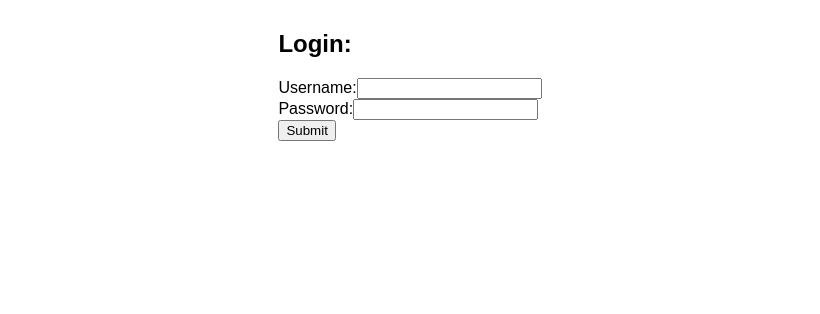
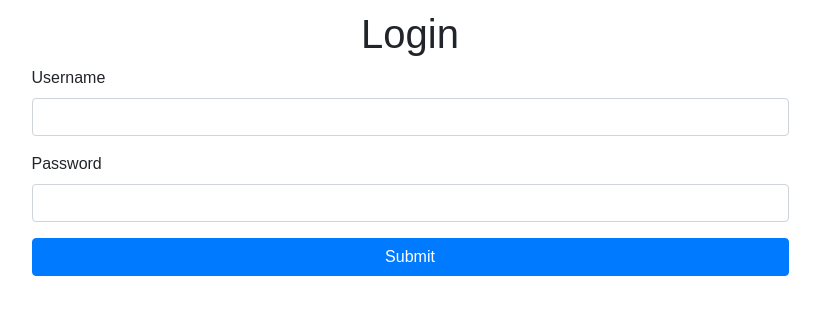
Before and after one commit to ashram92/thevoice, a React (Create React App) app in the folder voice-frontend/: page / in a window 1280 px wide. Shown: the top 314 px of the page, without its empty margins (230-1050 px from the left). Built offline with nearby package versions, Linux system fonts and the light colour scheme.

Commit message:
Add styling to login

```diff
--- a/voice-frontend/public/index.html
+++ b/voice-frontend/public/index.html
@@ -18,13 +18,14 @@
       work correctly both with client-side routing and a non-root public URL.
       Learn how to configure a non-root public URL by running `npm run build`.
     -->
-    <title>The Voice: Portal</title>
+    <link rel="stylesheet" href="https://maxcdn.bootstrapcdn.com/bootstrap/4.0.0-beta.2/css/bootstrap.min.css" integrity="sha384-PsH8R72JQ3SOdhVi3uxftmaW6Vc51MKb0q5P2rRUpPvrszuE4W1povHYgTpBfshb" crossorigin="anonymous">
+      <title>The Voice: Portal</title>
   </head>
   <body>
     <noscript>
       You need to enable JavaScript to run this app.
     </noscript>
-    <div id="root"></div>
+    <div id="root" class="container"></div>
     <!--
       This HTML file is a template.
       If you open it directly in the browser, you will see an empty page.
--- a/voice-frontend/src/App.css
+++ b/voice-frontend/src/App.css
@@ -30,31 +30,6 @@
   to { transform: rotate(360deg); }
 }
 
-.login-form-container {
-  display: flex;
-  justify-content: center;
+.login-form-title {
+  text-align: center;
 }
-
-.login-form {
-  max-width: 400px;
-}
-
-.login-form label {
-  display: inline-block;
-}
-
-.login-form input {
-  display: inline-block;
-
-}
-
-.login-button {
-  max-width: 200px;
-  margin: 0 auto;
-}
-
-.logout-button {
-  float: right;
-  width: 100px;
-  height: 40px;
-}
--- a/voice-frontend/src/Login.jsx
+++ b/voice-frontend/src/Login.jsx
@@ -11,17 +11,18 @@ class Login extends React.Component {
     }
 
     handleSubmit = (event) => {
+        event.preventDefault();
         this.props.handleSubmit(event, this.state.username, this.state.password);
     }
 
     render() {
         return (
-            <div className='login-form-container'>
-                <div className='login-form'>
-                    <h2>Login:</h2>
-                    <div>
-                        <label>Username: </label>
+            <form>
+                <h1 className='login-form-title'>Login</h1>
+                <div className='form-group'>
+                    <label>Username</label>
                     <input
+                        className='form-control'
                         value={this.state.username}
 
                         onChange= {(event) =>
@@ -31,9 +32,10 @@ class Login extends React.Component {
                         type="text"
                     />
                 </div>
-                    <div>
-                        <label>Password: </label>
+                <div className='form-group'>
+                    <label>Password</label>
                     <input
+                        className='form-control'
                         value={this.state.password}
 
                         onChange= {(event) =>
@@ -43,10 +45,11 @@ class Login extends React.Component {
                         type="password"
                     />
                 </div>
-                    <button className='login-button'
-                            onClick={this.handleSubmit}>Submit</button>
-                </div>
-            </div>
+
+                <button className='btn btn-primary btn-block'
+                        onClick={this.handleSubmit}
+                        onSubmit={this.handleSubmit}>Submit</button>
+            </form>
         );
     }
 }
```
Also changed, not shown: 1 other file (tests, documents, lock files or other folders). Lines whose indentation alone changed are shown as unchanged.
